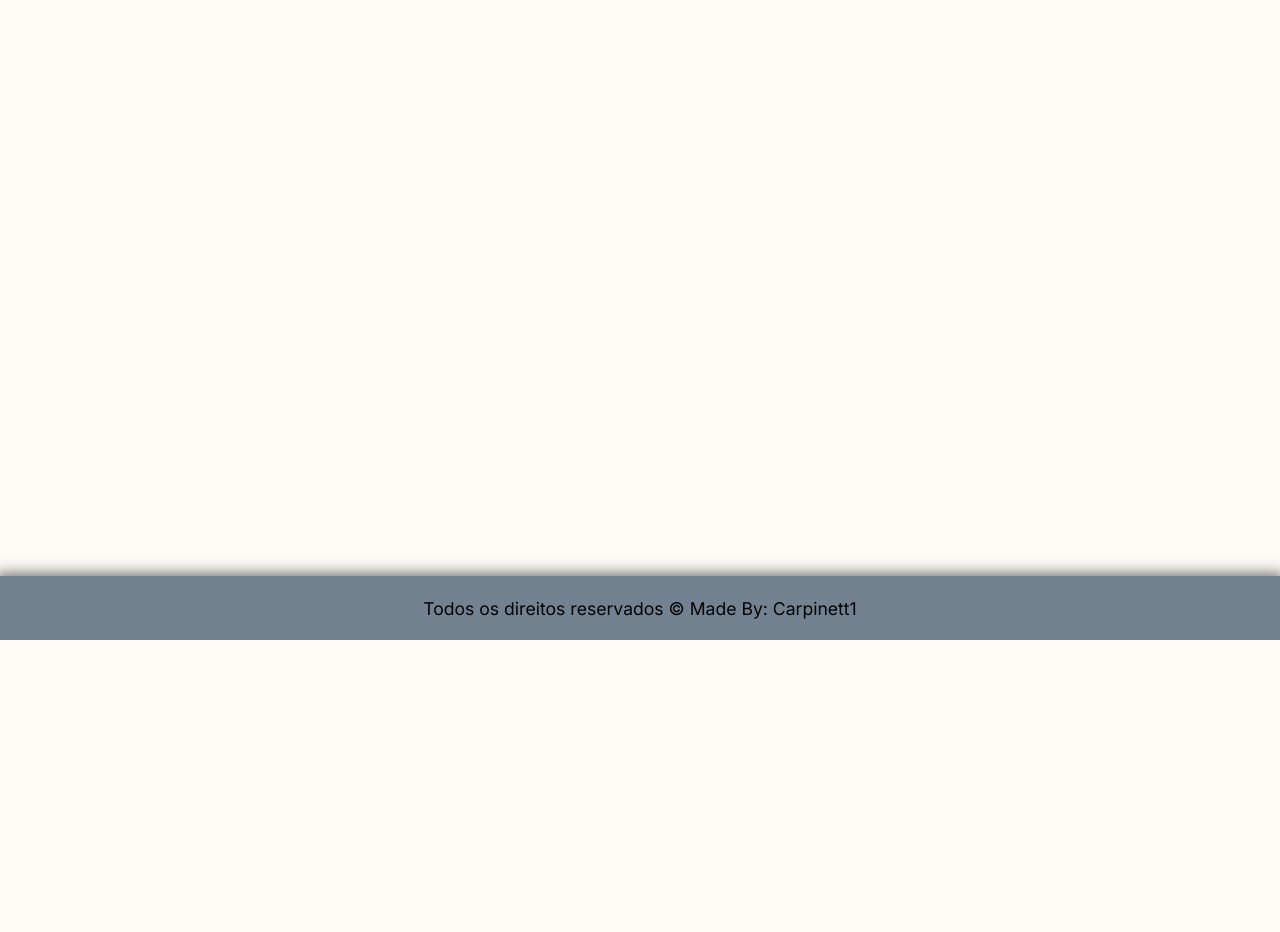
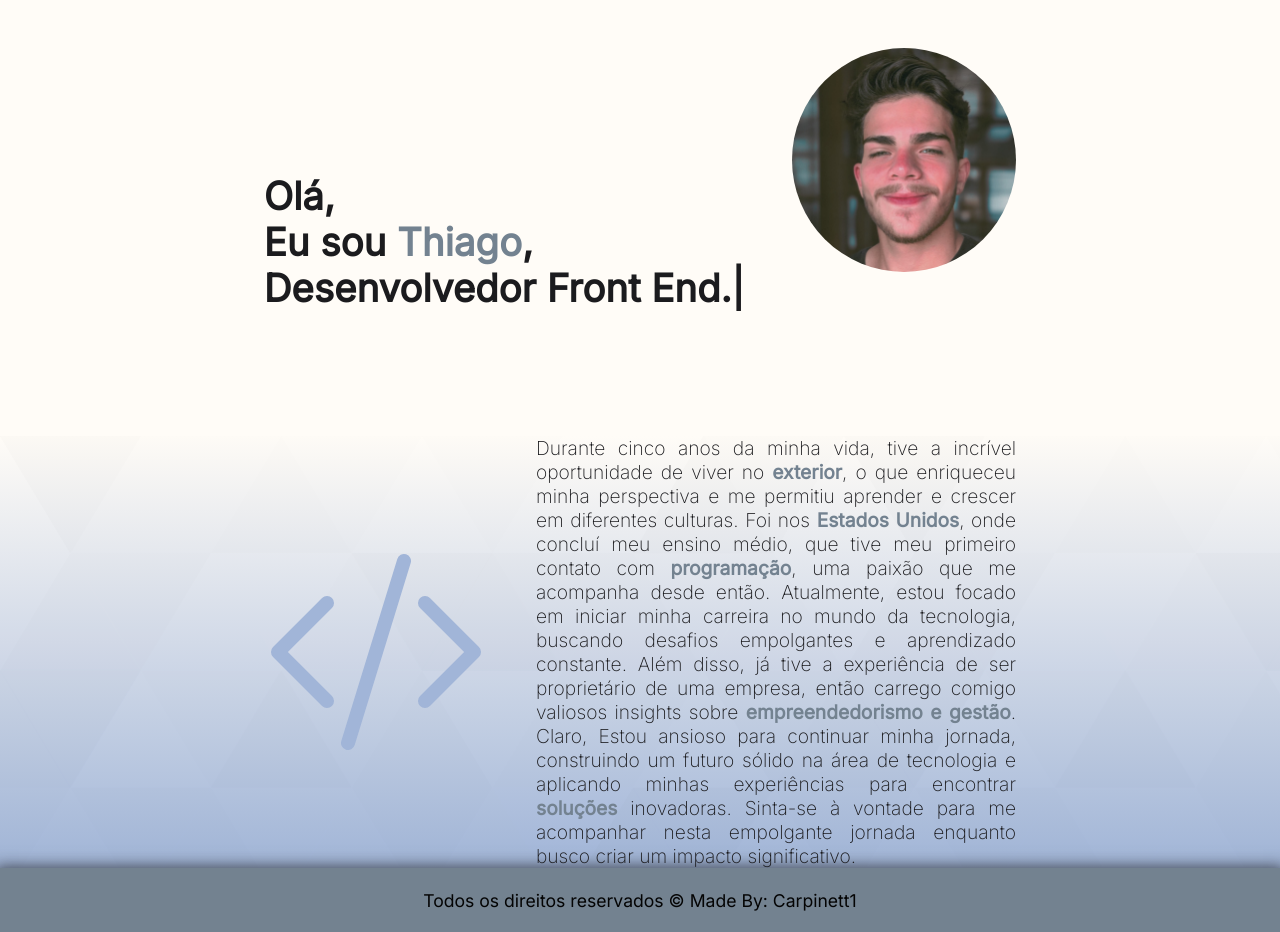
Before and after one commit to Carpinett1/Portfolio, a React (Vite) app: page / in a window 1280 px wide. Shown: the part 160-1092 px from the top of the page. Before the commit the page ends 800 px from the top, so only its background shows below. Built offline with nearby package versions, Linux system fonts and the light colour scheme.

Commit message:
feat: :sparkles: Title and About me paragraph

```diff
--- a/src/App.css
+++ b/src/App.css
@@ -1,3 +1,5 @@
+@import url('https://fonts.googleapis.com/css2?family=Inter:wght@100;200;400&display=swap');
+
 * {
   margin: 0;
   padding: 0;
--- a/src/App.tsx
+++ b/src/App.tsx
@@ -1,4 +1,5 @@
 import './App.css';
+import About from './components/About/about';
 import Footer from './components/Footer/footer';
 import Header from './components/Header/header';
 
@@ -6,6 +7,7 @@ function App() {
   return (
     <>
       <Header />
+      <About />
       <Footer />
     </>
   );
--- /dev/null
+++ b/src/components/About/about.module.css
@@ -0,0 +1,156 @@
+.container {
+  display: flex;
+  align-items: center;
+  justify-content: center;
+  gap: 5rem;
+  margin-top: 15rem;
+}
+
+.title h1 {
+  color: #1B1B1E;
+  font-family: 'Inter', 'sans-serif';
+  font-weight: 600;
+  font-size: 4rem;
+}
+
+.styledText {
+  color: #738290;
+  font-weight: bold;
+}
+
+.styledTyping {
+  animation: typing .4s step-end infinite alternate
+}
+
+@keyframes typing {
+  50% { opacity: 0; }
+}
+
+.profile {
+  width: 20rem;
+  height: 20rem;
+  border-radius: 50%;
+  transform: translateY(-100px);
+}
+
+.paragraphContainer {
+  background: url('/src/assets/background.svg');
+  background-size: cover;
+  display: flex;
+  align-items: center;
+  justify-content: center;
+  gap: 15rem;
+  margin-top: 14rem;
+}
+
+.codesvg {
+  color: #A1B5D8;
+  width: 18rem;
+  height: 18rem;
+}
+
+.paragraph {
+  color: #1B1B1E;
+  font-family: 'Inter', 'sans-serif';
+  font-weight: 300;
+  font-size: 1.6rem;
+  text-align: justify;
+  width: 40rem;
+}
+
+@media screen and (max-width: 576px) {
+  .container {
+    flex-direction: column-reverse;
+    gap: 1rem;
+    margin-top: 5rem;
+  }
+  .profile {
+    width: 9rem;
+    height: 9rem;
+    transform: none;
+  }
+
+  .title h1 {
+    font-size: 1.6rem;
+  }
+
+  .paragraphContainer {
+    flex-direction: column;
+    margin-top: 3rem;
+    gap: 3rem;
+  }
+
+  .codesvg {
+    width: 10rem;
+    height: 10rem;
+  }
+
+  .paragraph {
+    font-size: 1rem;
+    width: 20rem;
+  }
+}
+
+@media screen and (min-width: 577px) and (max-width: 992px) {
+  .container {
+    flex-direction: column-reverse;
+    gap: 1rem;
+    margin-top: 5rem;
+  }
+  .profile {
+    width: 14rem;
+    height: 14rem;
+    transform: none;
+  }
+
+  .title h1 {
+    font-size: 2.2rem;
+  }
+
+  .paragraphContainer {
+    flex-direction: column;
+    margin-top: 5rem;
+    gap: 3rem;
+  }
+
+  .codesvg {
+    width: 14rem;
+    height: 14rem;
+  }
+
+  .paragraph {
+    font-size: 1.2rem;
+    width: 30rem;
+  }
+}
+
+@media screen and (min-width: 993px) and (max-width: 1280px) {
+  .container {
+    gap: 3rem;
+    margin-top: 10rem;
+  }
+  .profile {
+    width: 14rem;
+    height: 14rem;
+    transform: translateY(-80px);
+  }
+
+  .title h1 {
+    font-size: 2.4rem;
+  }
+
+  .paragraphContainer {
+    margin-top: 5rem;
+    gap: 3rem;
+  }
+
+  .codesvg {
+    width: 14rem;
+    height: 14rem;
+  }
+
+  .paragraph {
+    font-size: 1.2rem;
+    width: 30rem;
+  }
+}
--- /dev/null
+++ b/src/components/About/about.tsx
@@ -0,0 +1,54 @@
+import { BsCodeSlash } from 'react-icons/bs';
+import styles from './about.module.css';
+import photo from '../../assets/Profile.png';
+
+function About() {
+  return (
+    <div>
+      <section className={ styles.container }>
+        <div className={ styles.title }>
+          <h1>
+            Olá,
+            <br />
+            Eu sou
+            {' '}
+            <span className={ styles.styledText }>Thiago</span>
+            ,
+            <br />
+            Desenvolvedor Front End.
+            <span className={ styles.styledTyping }>|</span>
+          </h1>
+        </div>
+        <div>
+          <img src={ photo } alt="profile" className={ styles.profile } />
+        </div>
+      </section>
+      <div>
+        <div className={ styles.paragraphContainer }>
+          <BsCodeSlash className={ styles.codesvg } />
+          <p id="about" className={ styles.paragraph }>
+            Durante cinco anos da minha vida, tive a incrível oportunidade de viver no
+            <span className={ styles.styledText }> exterior</span>
+            , o que enriqueceu minha perspectiva e me permitiu aprender
+            e crescer em diferentes culturas. Foi nos
+            <span className={ styles.styledText }> Estados Unidos</span>
+            , onde concluí meu ensino médio, que tive meu primeiro contato com
+            <span className={ styles.styledText }> programação</span>
+            , uma paixão que me acompanha desde então. Atualmente, estou focado em iniciar
+            minha carreira no mundo da tecnologia, buscando desafios empolgantes e
+            aprendizado constante. Além disso, já tive a experiência de ser proprietário
+            de uma empresa, então carrego comigo valiosos insights sobre
+            <span className={ styles.styledText }> empreendedorismo e gestão</span>
+            . Claro, Estou ansioso para continuar minha jornada, construindo um futuro
+            sólido na área de tecnologia e aplicando minhas experiências para encontrar
+            <span className={ styles.styledText }> soluções </span>
+            inovadoras. Sinta-se à vontade para me acompanhar nesta empolgante
+            jornada enquanto busco criar um impacto significativo.
+          </p>
+        </div>
+      </div>
+    </div>
+  );
+}
+
+export default About;
--- a/src/components/Footer/footer.module.css
+++ b/src/components/Footer/footer.module.css
@@ -1,11 +1,7 @@
-@import url('https://fonts.googleapis.com/css2?family=Inter:wght@100;200;400&display=swap');
-
 .footer {
   display: flex;
   align-items: center;
   justify-content: center;
-  position: absolute;
-  bottom: 0;
   width: 100%;
   background-color: #738290;
   height: 4rem;
@@ -19,7 +15,7 @@
   font-weight: 500;
 }
 
-@media screen and (max-width: 480px) {
+@media screen and (max-width: 576px) {
   .footer span {
     font-size: 0.7rem;
   }
--- a/src/components/Header/header.module.css
+++ b/src/components/Header/header.module.css
@@ -1,5 +1,3 @@
-@import url('https://fonts.googleapis.com/css2?family=Inter:wght@100;200;400&display=swap');
-
 .Header {
   display: flex;
   align-items: center;
@@ -56,7 +54,7 @@
   transition: 100ms ease-in-out;
 }
 
-@media screen and (max-width: 480px ) {
+@media screen and (max-width: 576px ) {
   .Header h1 {
     font-size: 1.3rem;
     letter-spacing: .4rem;
```
Also changed, not shown: src/assets/Profile.png (added), src/assets/background.svg (added).
